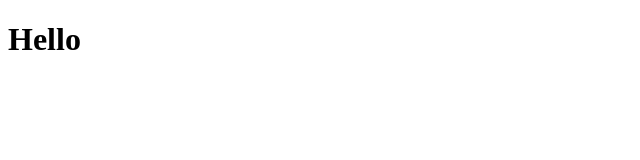
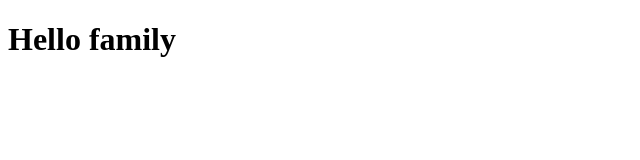
Before and after one commit to natnaelp/group2, a plain HTML site: page index.html in a window 1280 px wide. Shown: the whole page, without its empty margins (0-640 px from the left). Drawn offline with Linux system fonts and the light colour scheme.

Commit message:
updated html content

```diff
--- a/index.html
+++ b/index.html
@@ -7,6 +7,6 @@
     <title>Group2</title>
 </head>
 <body>
-    <h1>Hello</h1>
+    <h1>Hello family</h1>
 </body>
 </html>
```
